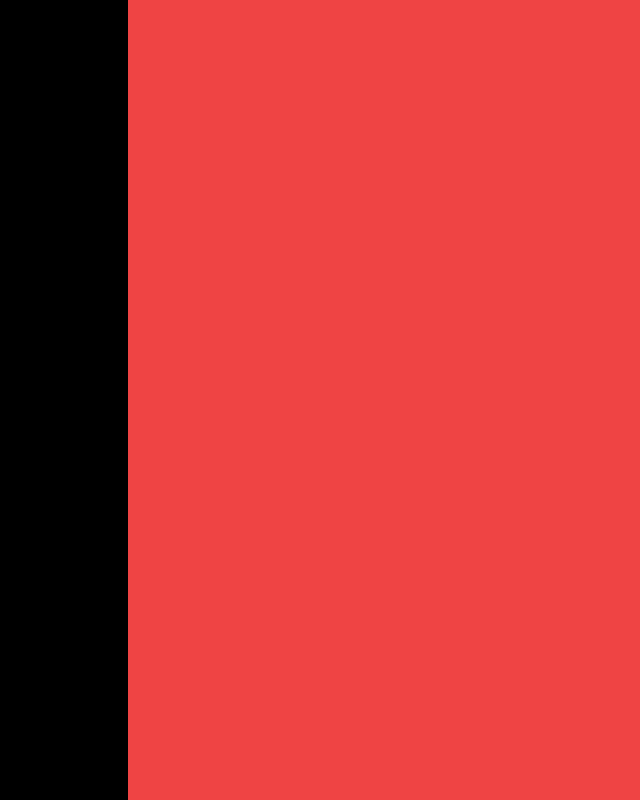
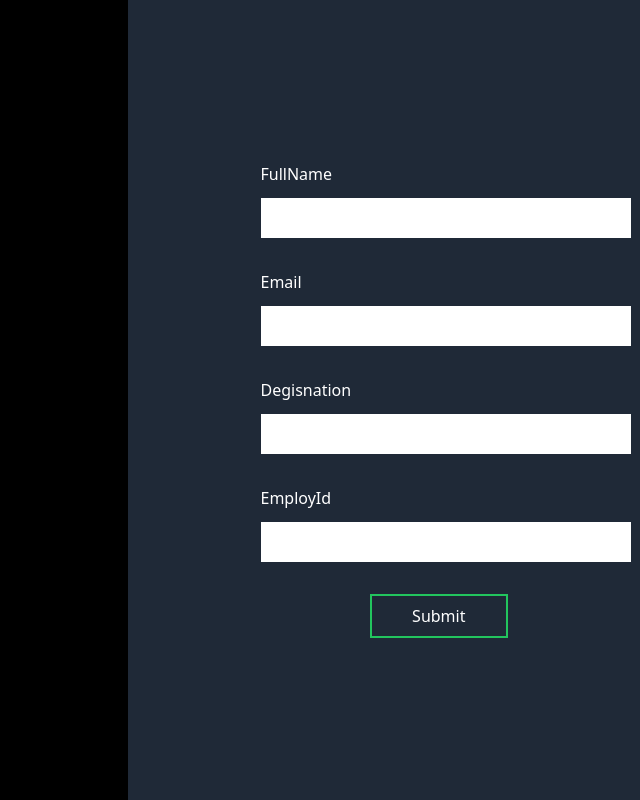
Before and after one commit to taufik69/todo-frontend, a React (Vite) app: page / in a window 1280 px wide. Shown: the whole page, without its empty margins (640-1280 px from the left). Built offline with nearby package versions, Linux system fonts and the light colour scheme.

Commit message:
form upload

```diff
--- a/src/Component/Home.jsx
+++ b/src/Component/Home.jsx
@@ -1,11 +1,13 @@
 import React from "react";
-
+import UploadInfo from "./HomeRight/Index";
 const Home = () => {
   return (
     <>
       <div className="flex min-h-screen">
         <div className="w-3/5 bg-black"></div>
-        <div className="w-2/5 bg-red-500"></div>
+        <div className="w-2/5 bg-gray-800 flex justify-center items-center">
+          <UploadInfo />
+        </div>
       </div>
     </>
   );
--- /dev/null
+++ b/src/Component/HomeRight/Index.jsx
@@ -0,0 +1,80 @@
+import React, { useState } from "react";
+
+const uploadInfo = () => {
+  const [fromdata, setfromdata] = useState({
+    fullName: "",
+    email: "",
+    Degisnation: "",
+    EmployId: "",
+  });
+
+  //   Handleinput button machanism
+  const Handleinput = (event) => {
+    const { name, value } = event.target;
+    setfromdata({ ...fromdata, [name]: value });
+  };
+
+  console.log("fromdata", fromdata);
+  return (
+    <>
+      <form>
+        <div className="py-4 text-white">
+          <label htmlFor="">FullName</label>
+          <br />
+          <input
+            className="p-2 w-[150%] mt-3 text-black"
+            type="text"
+            name="fullName"
+            id="fullName"
+            onChange={Handleinput}
+          />
+        </div>
+        <div className="py-4 text-white">
+          <label>Email</label>
+          <br />
+          <input
+            className="p-2 w-[150%] mt-3 text-black"
+            type="eamil"
+            name="email"
+            id="email"
+            onChange={Handleinput}
+          />
+        </div>
+
+        <div className="py-4 text-white">
+          <label>Degisnation</label>
+          <br />
+          <input
+            className="p-2 w-[150%] mt-3 text-black"
+            type="text"
+            name="Degisnation"
+            id="Degisnation"
+            onChange={Handleinput}
+          />
+        </div>
+
+        <div className="py-4 text-white">
+          <label>EmployId</label>
+          <br />
+          <input
+            className="p-2 w-[150%] mt-3 text-black"
+            type="EmployId"
+            name="EmployId"
+            id="EmployId"
+            onChange={Handleinput}
+          />
+        </div>
+        <div className="py-4 flex items-center justify-end text-white">
+          <button
+            type="submit"
+            className="px-10  py-2  border-2 border-green-500 "
+          >
+            Submit
+          </button>
+        </div>
+      </form>
+    </>
+  );
+};
+
+export default uploadInfo;
```
